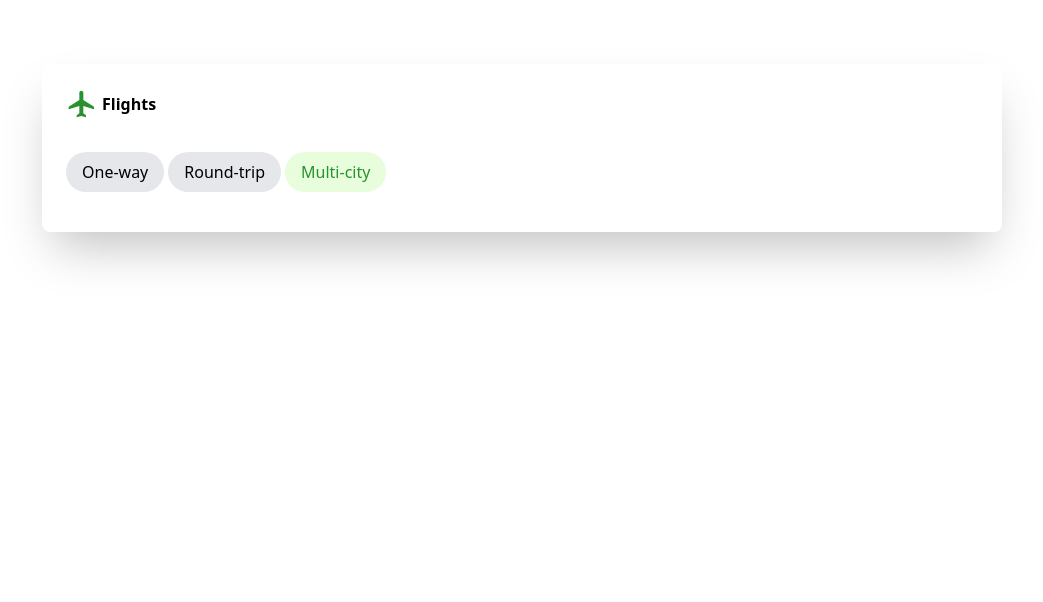
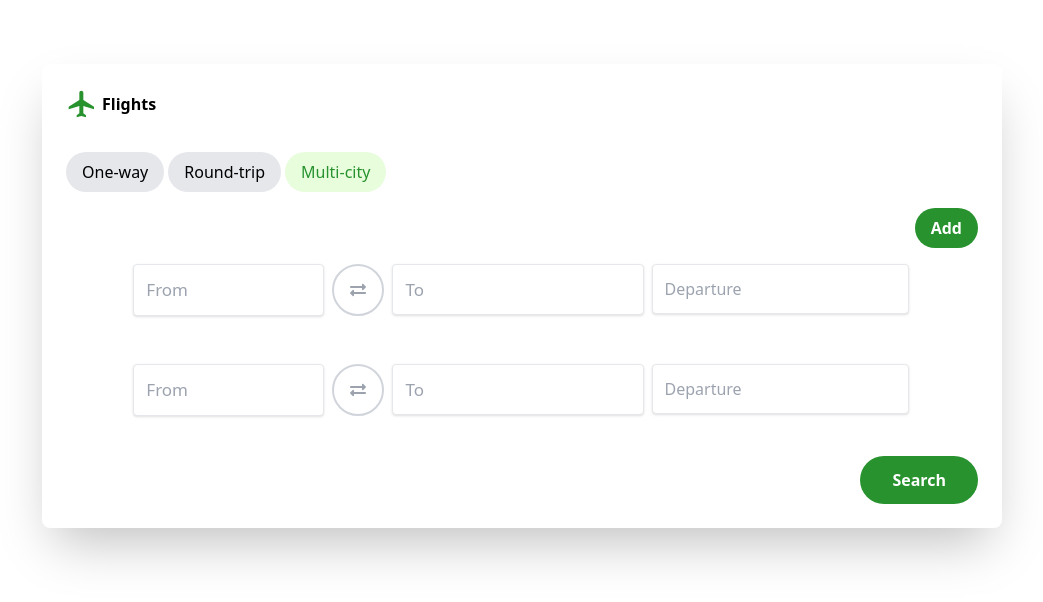
Before and after one commit to rajibrahman74/flight-booking-task, a React (Vite) app: page / in a window 1280 px wide. Both pictures are taken after a click on the button "Multi-city". Shown: the top 602 px of the page, without its empty margins (118-1161 px from the left). Built offline with nearby package versions, Linux system fonts and the light colour scheme.

Commit message:
[ADD]-complete-multi-city-section

```diff
--- a/src/components/MultiCityForm.jsx
+++ b/src/components/MultiCityForm.jsx
@@ -1,7 +1,252 @@
+import { useState } from "react";
+import DatePicker from "react-datepicker";
+import "react-datepicker/dist/react-datepicker.css";
+import { FaExchangeAlt } from "react-icons/fa";
+import { MdLocationOn } from "react-icons/md";
+import { TiDelete } from "react-icons/ti";
+
+import cities from "../../public/airport_autosuggetion.json";
+
 const MultiCityForm = () => {
-  return <div>
+  const [formFields, setFormFields] = useState({
+    0: { from: "", to: "", departure: null },
+    1: { from: "", to: "", departure: null },
+  });
 
-  </div>;
+  const handleFromChange = (e, index) => {
+    setFormFields((prevState) => ({
+      ...prevState,
+      [index]: {
+        ...prevState[index],
+        from: e.target.value,
+      },
+    }));
+  };
+
+  const handleToChange = (e, index) => {
+    setFormFields((prevState) => ({
+      ...prevState,
+      [index]: {
+        ...prevState[index],
+        to: e.target.value,
+      },
+    }));
+  };
+
+  const handleDepartureChange = (date, index) => {
+    setFormFields((prevState) => ({
+      ...prevState,
+      [index]: {
+        ...prevState[index],
+        departure: date,
+      },
+    }));
+  };
+
+  const handleFromSelect = (city, index) => {
+    setFormFields((prevState) => ({
+      ...prevState,
+      [index]: {
+        ...prevState[index],
+        from: city.city_name + ", " + city.country_name,
+      },
+    }));
+  };
+
+  const handleToSelect = (city, index) => {
+    setFormFields((prevState) => ({
+      ...prevState,
+      [index]: {
+        ...prevState[index],
+        to: city.city_name + ", " + city.country_name,
+      },
+    }));
+  };
+
+  const handleExchangeFields = (index) => {
+    setFormFields((prevState) => ({
+      ...prevState,
+      [index]: {
+        ...prevState[index],
+        from: prevState[index].to,
+        to: prevState[index].from,
+      },
+    }));
+  };
+
+  const handleClearDeparture = (index) => {
+    setFormFields((prevState) => ({
+      ...prevState,
+      [index]: {
+        ...prevState[index],
+        departure: null,
+      },
+    }));
+  };
+
+  const handleAddField = () => {
+    const lastIndex = Object.keys(formFields).length - 1;
+    setFormFields((prevState) => ({
+      ...prevState,
+      [lastIndex + 1]: { from: "", to: "", departure: null },
+    }));
+  };
+
+  const handleRemoveField = (index) => {
+    const updatedFields = { ...formFields };
+    delete updatedFields[index];
+    setFormFields(updatedFields);
+  };
+
+  const CustomHeader = ({ date, decreaseMonth, increaseMonth, index }) => {
+    const handleClear = index !== 0 ? handleClearDeparture : () => {};
+    return (
+      <div className="flex justify-between">
+        <button onClick={decreaseMonth}>{"<"}</button>
+        <div>
+          {date.toLocaleString("default", { month: "long", year: "numeric" })}
+        </div>
+        <button onClick={increaseMonth}>{">"}</button>
+        <button onClick={() => handleClear(index)}>Clear</button>
+      </div>
+    );
+  };
+
+  return (
+    <>
+      <div className="flex justify-end mb-2">
+        <button
+          className="bg-[#27922e] hover:bg-[#165e1a] text-white font-bold py-2 px-4 rounded-full focus:outline-none focus:shadow-outline"
+          type="button"
+          onClick={handleAddField}
+        >
+          Add
+        </button>
+      </div>
+      {Object.keys(formFields).map((index) => {
+        const field = formFields[index];
+        return (
+          <div className="mb-4" key={index}>
+            <form className="px-8 pt-2 pb-2">
+              <div className="flex mb-4 mx-auto w-11/12">
+                <div className="w-1/3 pr-2">
+                  <div className="flex">
+                    <input
+                      className="shadow appearance-none border rounded w-full py-1.5 px-3 text-gray-700 text-[17px] leading-tight focus:outline-none focus:shadow-outline"
+                      id={`from-${index}`}
+                      type="text"
+                      placeholder="From"
+                      value={field.from}
+                      onChange={(e) => handleFromChange(e, index)}
+                    />
+                    <button
+                      className="border-2 border-gray-300 font-bold py-4 px-4 ml-2 rounded-full text-gray-400 focus:outline-none focus:shadow-outline"
+                      type="button"
+                      onClick={() => handleExchangeFields(index)}
+                    >
+                      <FaExchangeAlt />
+                    </button>
+                  </div>
+                  {field.from && (
+                    <ul className="mt-2">
+                      {cities
+                        .filter((city) =>
+                          city.city_name
+                            .toLowerCase()
+                            .includes(field.from.toLowerCase())
+                        )
+                        .map((city) => (
+                          <li
+                            key={city.code}
+                            className="cursor-pointer py-3 text-gray-800 hover:bg-[#e7fddc] flex items-center gap-2"
+                            onClick={() => handleFromSelect(city, index)}
+                          >
+                            <MdLocationOn className="w-5 h-5 text-[#27922e]"></MdLocationOn>
+                            {city.city_name}, {city.country_name}
+                          </li>
+                        ))}
+                    </ul>
+                  )}
+                </div>
+                <div className="w-1/3 pr-2">
+                  <input
+                    className="shadow appearance-none border rounded w-full py-3.5 px-3 text-gray-700 text-[17px] leading-tight focus:outline-none focus:shadow-outline"
+                    id={`to-${index}`}
+                    type="text"
+                    placeholder="To"
+                    value={field.to}
+                    onChange={(e) => handleToChange(e, index)}
+                  />
+                  {field.to && (
+                    <ul className="mt-2">
+                      {cities
+                        .filter((city) =>
+                          city.city_name
+                            .toLowerCase()
+                            .includes(field.to.toLowerCase())
+                        )
+                        .map((city) => (
+                          <li
+                            key={city.code}
+                            className="cursor-pointer py-3 text-gray-800 hover:bg-[#e7fddc] flex items-center gap-2"
+                            onClick={() => handleToSelect(city, index)}
+                          >
+                            <MdLocationOn className="w-5 h-5 text-[#27922e]"></MdLocationOn>
+                            {city.city_name}, {city.country_name}
+                          </li>
+                        ))}
+                    </ul>
+                  )}
+                </div>
+                <div className="w-1/3">
+                  <DatePicker
+                    id={`departure-${index}`}
+                    selected={field.departure}
+                    onChange={(date) => handleDepartureChange(date, index)}
+                    dateFormat="EEE, dd MMM yyyy"
+                    placeholderText="Departure"
+                    className="shadow appearance-none border rounded w-full py-3.5 px-3 text-gray-700 leading-tight focus:outline-none focus:shadow-outline"
+                    minDate={new Date()}
+                    renderCustomHeader={({
+                      date,
+                      decreaseMonth,
+                      increaseMonth,
+                    }) => (
+                      <CustomHeader
+                        date={date}
+                        decreaseMonth={decreaseMonth}
+                        increaseMonth={increaseMonth}
+                        index={index}
+                      />
+                    )}
+                  />
+                </div>
+                {index >= 2 && (
+                  <div className="flex justify-end">
+                    <button
+                      className=" py-2 px-4 rounded focus:outline-none focus:shadow-outline"
+                      type="button"
+                      onClick={() => handleRemoveField(index)}
+                    >
+                      <TiDelete className="h-8 w-8 text-red-600"></TiDelete>
+                    </button>
+                  </div>
+                )}
+              </div>
+            </form>
+          </div>
+        );
+      })}
+      <div className="flex items-end justify-end">
+        <button
+          className="bg-[#27922e] hover:bg-[#165e1a] text-white font-bold py-3 px-8 focus:outline-none focus:shadow-outline rounded-full"
+          type="button"
+        >
+          Search
+        </button>
+      </div>
+    </>
+  );
 };
 
 export default MultiCityForm;
--- a/src/components/RoundTripForm.jsx
+++ b/src/components/RoundTripForm.jsx
@@ -88,11 +88,11 @@ const RoundTripForm = () => {
                 .map((city) => (
                   <li
                     key={city.code}
-                    className="cursor-pointer py-1 px-2 text-gray-800 hover:bg-gray-200 flex items-center gap-2"
+                    className="cursor-pointer py-3 text-gray-800 hover:bg-[#e7fddc] flex items-center gap-2"
                     onClick={() => handleFromSelect(city)}
                   >
-                    <MdLocationOn></MdLocationOn> {city.city_name},{" "}
-                    {city.country_name}
+                    <MdLocationOn className="w-5 h-5 text-[#27922e]"></MdLocationOn>
+                    {city.city_name}, {city.country_name}
                   </li>
                 ))}
             </ul>
@@ -116,10 +116,10 @@ const RoundTripForm = () => {
                 .map((city) => (
                   <li
                     key={city.code}
-                    className="cursor-pointer py-1 px-2 text-gray-800 hover:bg-gray-200 flex items-center gap-2"
+                    className="cursor-pointer py-3 text-gray-800 hover:bg-[#e7fddc] flex items-center gap-2"
                     onClick={() => handleToSelect(city)}
                   >
-                    <MdLocationOn></MdLocationOn> {city.city_name},{" "}
+                    <MdLocationOn className="w-5 h-5 text-[#27922e]"></MdLocationOn>
                     {city.country_name}
                   </li>
                 ))}
```
Also changed, not shown: src/components/OneWayForm.jsx (line endings or trailing spaces).
